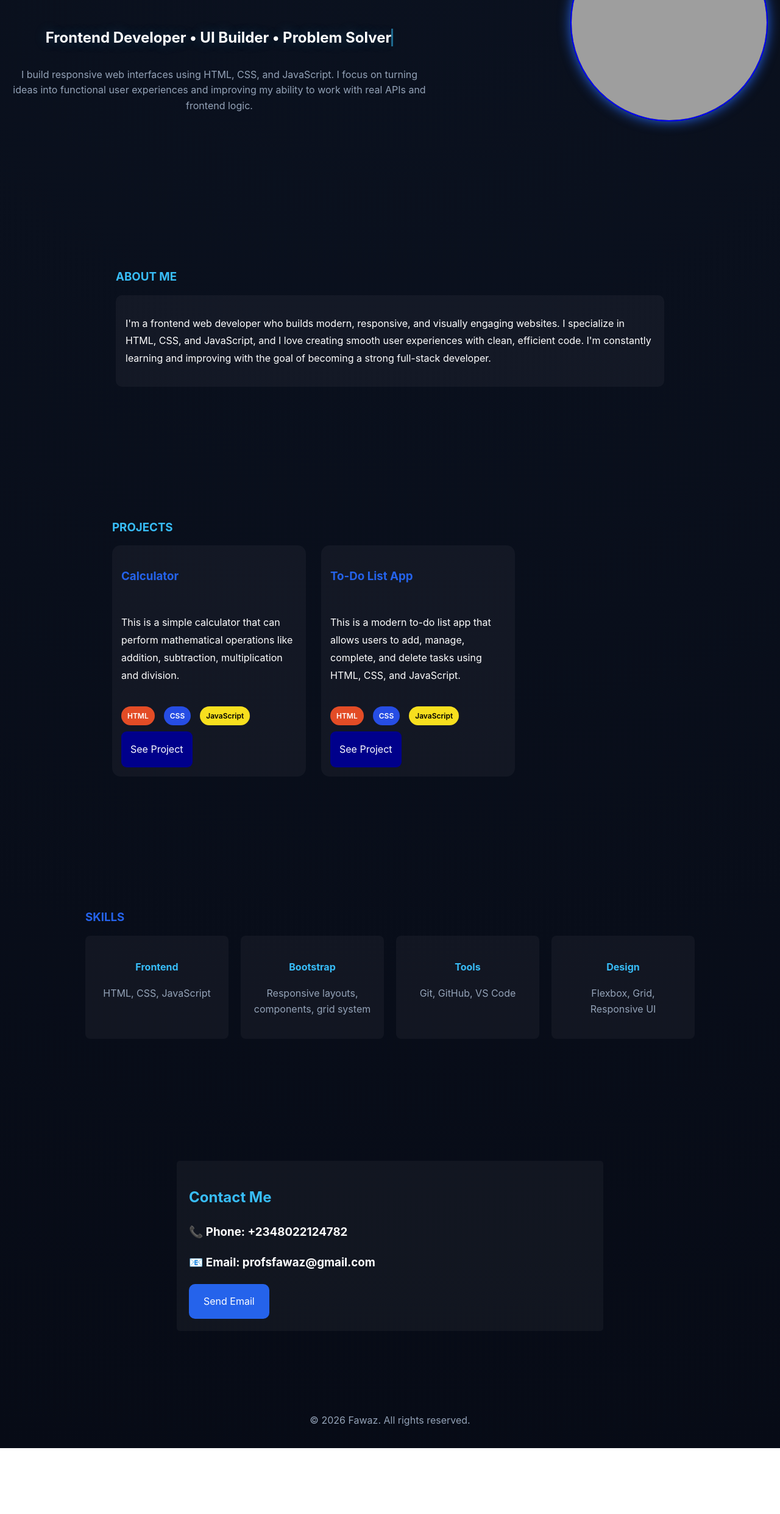
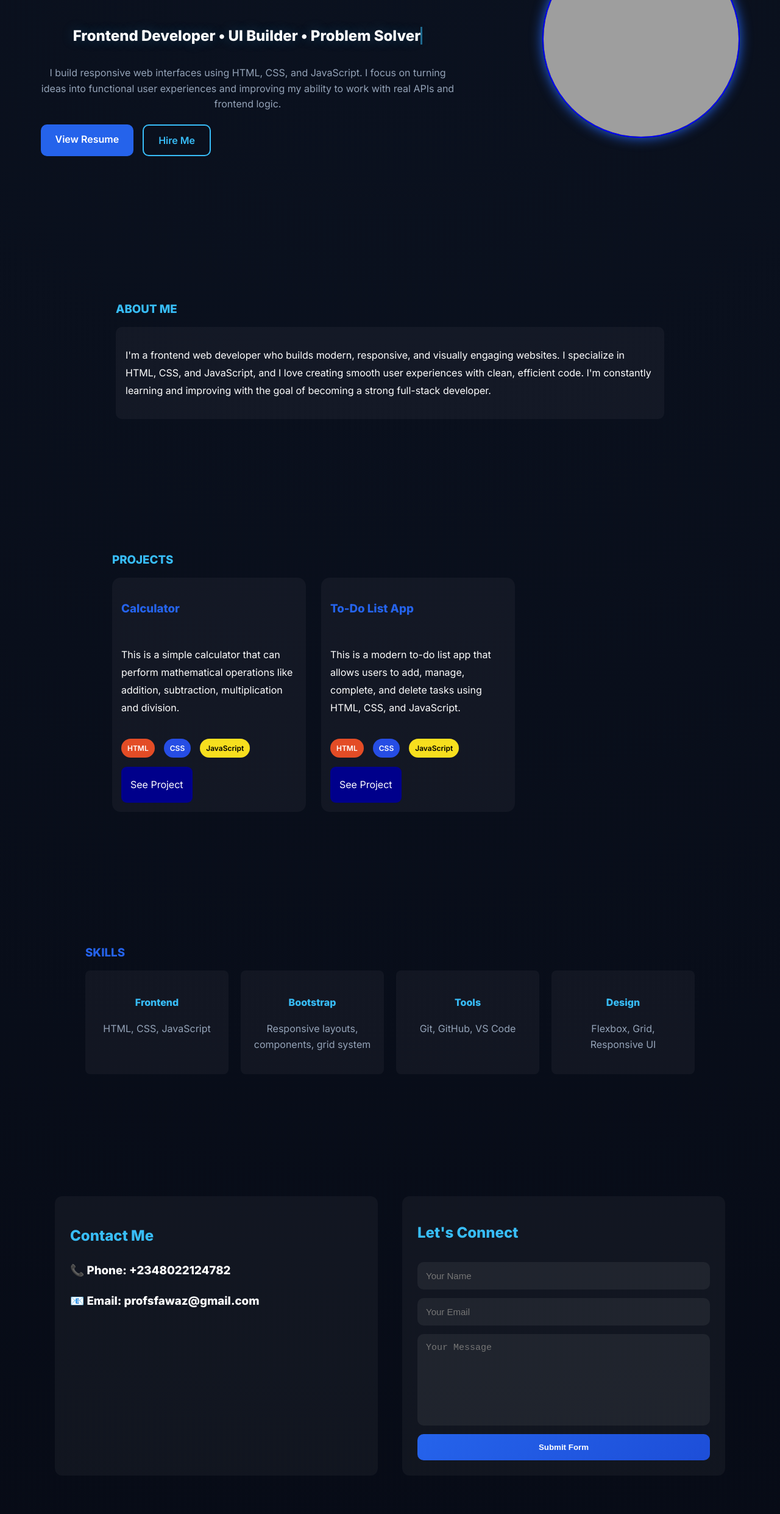
Before and after one commit to hallmarkweb12/Practice_projects, a website: page index.html in a window 1280 px wide. Shown: the part 318-2800 px from the top of the page at 61% size. Before the commit the page ends 2692 px from the top, so only its background shows below. Drawn offline with Linux system fonts and the light colour scheme; grey boxes are pictures that could not be loaded.

Commit message:
Add files via upload

```diff
--- a/index.html
+++ b/index.html
@@ -5,8 +5,7 @@
     <meta charset="UTF-8">
     <meta name="viewport" content="width=device-width, initial-scale=1.0">
     <title>Frontend Developer Portfolio</title>
-    <!-- Vercel Web Analytics -->
-    <script defer src="https://cdn.vercel-insights.com/v1/script.js"></script>
+    <link href="https://fonts.googleapis.com/css2?family=Inter:wght@400;600;800&display=swap" rel="stylesheet">
     <link rel="stylesheet" href="style.css">
     <meta name="description"
         content="Frontend developer portfolio showcasing responsive web projects and modern UI design.">
@@ -31,10 +30,22 @@
         <div id="hero-text">
             <h1>Hi, I'm Fawaz</h1>
             <h2 class="typing"></h2>
-            <p>I build responsive web interfaces using HTML, CSS, and JavaScript. I focus on turning ideas into
-                functional
-                user experiences and improving my ability to work with real APIs and frontend logic.
+
+            <p>
+                I build responsive web interfaces using HTML, CSS, and JavaScript.
+                I focus on turning ideas into functional user experiences and improving
+                my ability to work with real APIs and frontend logic.
             </p>
+
+            <div class="hero-actions">
+                <a href="Fawaz_Yusuf_CV(1).pdf" class="resume-btn" target="_blank">
+                    View Resume
+                </a>
+
+                <a href="#contact" class="contact-btn">
+                    Hire Me
+                </a>
+            </div>
         </div>
 
         <div id="hero-image">
@@ -54,7 +65,6 @@
             </p>
         </div>
     </section>
-
     <!--  PROJECTS SECTION  -->
     <section id="projects">
         <h3 class="projectstext">PROJECTS</h3>
@@ -82,10 +92,9 @@
                     <span class="badge html">HTML</span>
                     <span class="badge css">CSS</span>
                     <span class="badge js">JavaScript</span>
+                    <a href="https://to-do-list-delta-mocha-50.vercel.app/" class="btn" target="_blank">See Project</a>
                 </div>
-                <a href="https://to-do-list-delta-mocha-50.vercel.app/" class="btn" target="_blank">See Project</a>
             </div>
-        </div>
     </section>
 
 
@@ -115,14 +124,27 @@
         </div>
     </section>
     <section id="contact">
-        <div class="contact-box">
-            <h2>Contact Me</h2>
-            <h3> 📞 Phone: +2348022124782</h3>
-            <h3>📧 Email: profsfawaz@gmail.com</h3>
-            <a href="mailto:profsfawaz@gmail.com" class="contact-btn">Send Email</a>
+        <div class="contact-container">
+
+            <div class="contact-box">
+                <h2>Contact Me</h2>
+                <h3> 📞 Phone: +2348022124782</h3>
+                <h3>📧 Email: profsfawaz@gmail.com</h3>
+            </div>
+
+            <form action="https://api.web3forms.com/submit" method="POST" class="contact-form">
+                <input type="hidden" name="access_key" value="01062a91-6e61-4609-a950-7f781ee3daa7">
+
+                <h2 class="contact-h2">Let's Connect</h2>
+                <input type="text" name="name" placeholder="Your Name" required>
+                <input type="email" name="email" placeholder="Your Email" required>
+                <textarea name="message" placeholder="Your Message" required></textarea>
+
+                <button type="submit">Submit Form</button>
+            </form>
+
         </div>
     </section>
-
     <!-- FOOTER -->
     <footer>
         <p>© 2026 Fawaz. All rights reserved.</p>
--- a/script.js
+++ b/script.js
@@ -1,12 +1,48 @@
 const text = "Frontend Developer • UI Builder • Problem Solver";
 let i = 0;
 let el = document.querySelector(".typing");
-function type(){
-    if(!el) return;
-    if(i<text.length){
+function type() {
+    if (!el) return;
+    if (i < text.length) {
         el.textContent += text.charAt(i);
         i++;
-        setTimeout(type,100);
+        setTimeout(type, 100);
     }
 }
 type();
+const form = document.getElementById('form');
+const submitBtn = form.querySelector('button[type="submit"]');
+
+form.addEventListener('submit', async (e) => {
+    e.preventDefault();
+
+    const formData = new FormData(form);
+    formData.append("access_key", "01062a91-6e61-4609-a950-7f781ee3daa7");
+
+    const originalText = submitBtn.textContent;
+
+    submitBtn.textContent = "Sending...";
+    submitBtn.disabled = true;
+
+    try {
+        const response = await fetch("https://api.web3forms.com/submit", {
+            method: "POST",
+            body: formData
+        });
+
+        const data = await response.json();
+
+        if (response.ok) {
+            alert("Success! Your message has been sent.");
+            form.reset();
+        } else {
+            alert("Error: " + data.message);
+        }
+
+    } catch (error) {
+        alert("Something went wrong. Please try again.");
+    } finally {
+        submitBtn.textContent = originalText;
+        submitBtn.disabled = false;
+    }
+});
--- a/style.css
+++ b/style.css
@@ -51,7 +51,7 @@
      padding: 120px 20px;
      font-family: 'Inter', sans-serif;
      display: flex;
-     justify-content: space-between;
+     justify-content: space-around;
      align-items: center;
      flex-wrap: wrap;
      gap: 50px;
@@ -95,6 +95,49 @@
      font-size: 52px;
      color: #38bdf8;
      text-shadow: 0 0 12px rgba(14, 165, 233);
+ }
+
+ .hero-actions {
+     display: flex;
+     gap: 15px;
+     margin-top: 20px;
+     flex-wrap: wrap;
+ }
+
+ .resume-btn,
+ .contact-btn {
+     text-decoration: none;
+     padding: 14px 24px;
+     border-radius: 10px;
+     font-weight: 600;
+     transition: 0.3s ease;
+ }
+
+ .resume-btn {
+     background: #2563eb;
+     color: white;
+ }
+
+ .contact-btn {
+     background: transparent;
+     color: #38bdf8;
+     border: 2px solid #38bdf8;
+     text-decoration: none;
+     padding: 14px 24px;
+     border-radius: 10px;
+     font-weight: 600;
+     transition: 0.3s ease;
+ }
+
+ .contact-btn:hover {
+     background: #38bdf8;
+     color: #070b16;
+     box-shadow: 0 0 20px rgba(56, 189, 248, 0.4);
+ }
+
+ .resume-btn:hover {
+     transform: translateY(-3px);
+     box-shadow: 0 0 20px rgba(37, 99, 235, 0.4);
  }
 
  #about_text {
@@ -255,17 +298,34 @@
 
  #contact {
      padding: 100px 20px;
+     max-width: 1100px;
      margin: auto;
-     max-width: 700px;
  }
 
+ /* MAIN FLEX CONTAINER */
+ .contact-container {
+     display: flex;
+     gap: 40px;
+     align-items: stretch;
+     justify-content: space-between;
+     flex-wrap: wrap;
+ }
+
+ /* BOTH COLUMNS */
+ .contact-box,
+ .contact-form {
+     flex: 1;
+     min-width: 320px;
+     background: rgba(255, 255, 255, 0.04);
+     border-radius: 12px;
+     padding: 25px;
+     transition: 0.4s ease;
+ }
+
+ /* LEFT BOX */
  .contact-box {
-     background: rgba(255, 255, 255, 0.04);
-     padding: 20px;
+     line-height: 1.7;
      color: white;
-     border-radius: 5px;
-     transition: 0.4s ease;
-     line-height: 1.7;
  }
 
  .contact-box h2 {
@@ -274,25 +334,65 @@
 
  .contact-box:hover {
      transform: translateY(-8px);
-     box-shadow: 0 0 20px rgba(37, 99, 235, 0.4);
+     box-shadow: 0 0 25px rgba(37, 99, 235, 0.3);
  }
 
- .contact-btn {
-     text-decoration: none;
-     padding: 15px 24px;
-     background-color: #2563eb;
-     border-radius: 10px;
-     display: inline-block;
-     transition: 0.4s ease;
-     color: white;
+ /* RIGHT FORM */
+ .contact-form {
+     display: flex;
+     flex-direction: column;
+     gap: 14px;
  }
 
- .contact-btn:hover {
-     box-shadow: 0 0 20px rgba(37, 99, 235, 0.4);
+ .contact-form:hover {
+     transform: translateY(-8px);
+     box-shadow: 0 0 25px rgba(37, 99, 235, 0.3);
+ }
+
+ /* INPUTS */
+ .contact-form input,
+ .contact-form textarea {
+     width: 100%;
+     padding: 14px;
+     border: none;
+     border-radius: 10px;
+     background: rgba(255, 255, 255, 0.06);
+     color: white;
+     outline: none;
+     font-size: 15px;
+     box-sizing: border-box;
+ }
+
+ /* TEXTAREA */
+ .contact-form textarea {
+     min-height: 150px;
+     resize: none;
+ }
+
+ /* BUTTON */
+ .contact-form button {
+     padding: 14px;
+     border: none;
+     border-radius: 10px;
+     background: linear-gradient(135deg, #2563eb, #1d4ed8);
+     color: white;
+     font-weight: 600;
+     cursor: pointer;
+     transition: 0.3s ease;
+ }
+
+ .contact-form button:hover {
+     transform: translateY(-2px);
+     box-shadow: 0 0 25px rgba(37, 99, 235, 0.5);
+ }
+
+ .contact-h2 {
+     color: #38bdf8;
  }
 
  footer {
-     padding: 20px;
-     color: #94a3b8;
+     padding: 10px 20px;
+     background: #070b16;
+     color: white;
      text-align: center;
  }
```
Also changed, not shown: 1 other file.
